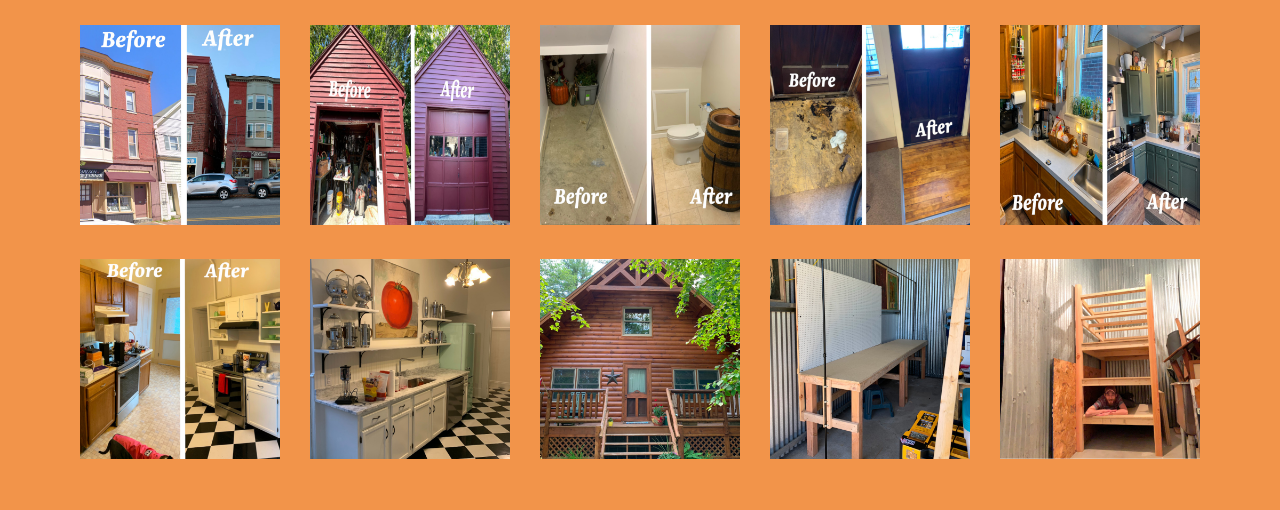
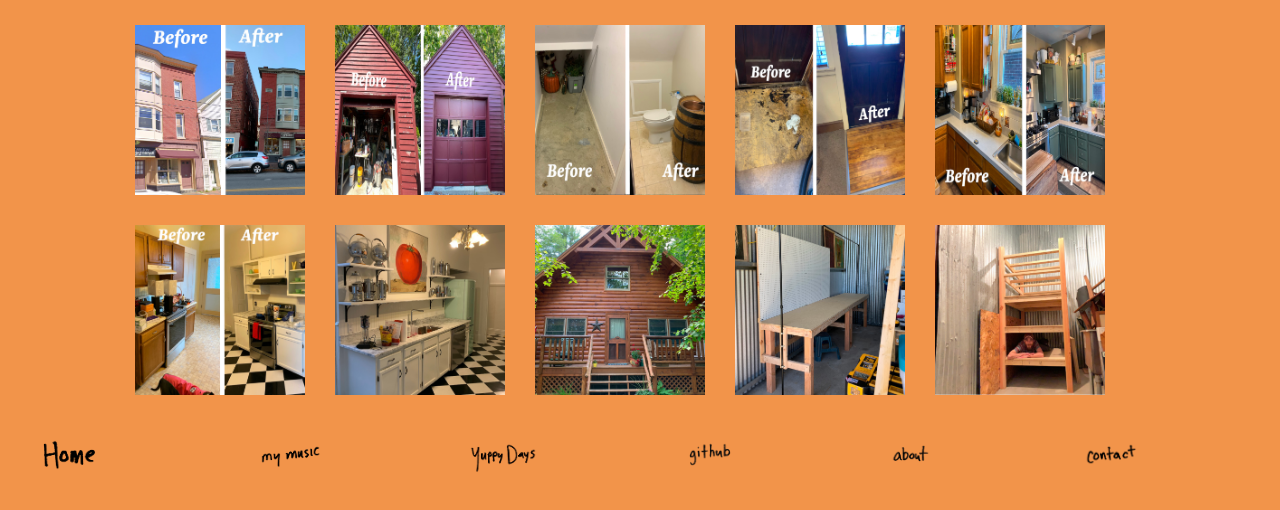
Before and after one commit to MyPetLobster/cs50-homepage, a plain HTML site: page my-dayjob.html in a window 1280 px wide. Drawn offline with nearby package versions, Linux system fonts and the light colour scheme.

Commit message:
Add navbar on my-dayjob page

```diff
--- a/css/style-child.css
+++ b/css/style-child.css
@@ -41,6 +41,8 @@ body.contact {
     background-size: cover;
     background-position: center;
     z-index: -1;
+    display: flex;
+    flex-direction: column;
 }
 
 .contact {
@@ -146,3 +148,25 @@ body.about-me {
     text-align: center;
     position: relative;
 }
+
+
+/* NAVBAR STYLE */
+
+nav {
+    display: flex;
+    max-width: 100%;
+    margin-left: 2rem;
+    gap: 2px;
+    border-radius: 6px;
+    flex-wrap: wrap;
+    justify-content: center;
+}
+
+nav a {
+    display: flex;
+    flex-grow: 1;
+}
+
+.contact-test {
+    background: #a617a8bd;
+}
--- a/my-dayjob.html
+++ b/my-dayjob.html
@@ -3,6 +3,9 @@
 <head>
     <meta charset="UTF-8">
     <meta name="viewport" content="width=device-width, initial-scale=1.0">
+    <link href="https://cdn.jsdelivr.net/npm/bootstrap@5.2.3/dist/css/bootstrap.min.css" rel="stylesheet" integrity="sha384-rbsA2VBKQhggwzxH7pPCaAqO46MgnOM80zW1RWuH61DGLwZJEdK2Kadq2F9CUG65" crossorigin="anonymous">
+    <script src="https://cdn.jsdelivr.net/npm/bootstrap@5.2.3/dist/js/bootstrap.bundle.min.js" integrity="sha384-kenU1KFdBIe4zVF0s0G1M5b4hcpxyD9F7jL+jjXkk+Q2h455rYXK/7HAuoJl+0I4" crossorigin="anonymous"></script>
+
     <link rel="stylesheet" type="text/css" href="css/style-child.css">
     <link rel="stylesheet" type="text/css" href="css/lightbox.min.css">
     <script src="./js/lightbox-plus-jquery.min.js"></script>
@@ -23,5 +26,57 @@
         <a href="./img/hangar-shelves.JPG" data-lightbox="pop-out"><img src="./img/hangar-shelves-sm.JPG"></a>
     </div>
 
+    <!-- BOTTOM NAV BAR -->
+    <nav class="navbar job-bar navbar-expand-sm navbar-light bg-transparent">
+        <a
+            class="flex-item"
+            href="index.html"
+            class="navbar-brand mb-01 h1">
+                <img
+                class="d-inline-block align-top"
+                src="img/home-sm.png" alt="Home"
+                width="80" />
+        </a>
+        <a
+            class="flex-item"
+            href="https://music.youtube.com/channel/UCt4E9nFA6OioQZhSFBMNizQ" class="nav-link">
+            <img
+            class="d-inline-block align-top"
+            src="img/my-music.png" alt="My Music"
+            width="75" />
+        </a>
+        <a
+            class="flex-item"
+            href="yuppy-days.pdf" class="nav-link">
+            <img
+            class="d-inline-block align-top"
+            src="img/yuppy-days.png" alt="Yuppy Days"
+            width="68" />
+        </a>
+        <a
+            class="flex-item"
+            href="https://github.com/MyPetLobster" class="nav-link">
+            <img
+            class="d-inline-block align-top"
+            src="img/github.png" alt="GitHub"
+            width="60" />
+        </a>
+        <a
+            class="flex-item"
+            href="about-me.html" class="nav-link">
+            <img
+            class="d-inline-block align-top"
+            src="img/about.png" alt="About"
+            width="60" />
+        </a>
+        <a
+            class="flex-item"
+            href="contact.html" class="nav-link">
+            <img
+            class="d-inline-block align-top"
+            src="img/contact-sm.png" alt="Contact"
+            width="60" />
+        </a>
+    </nav>
 </body>
 </html>
```
Also changed, not shown: contact.html (+52 -0 lines).
